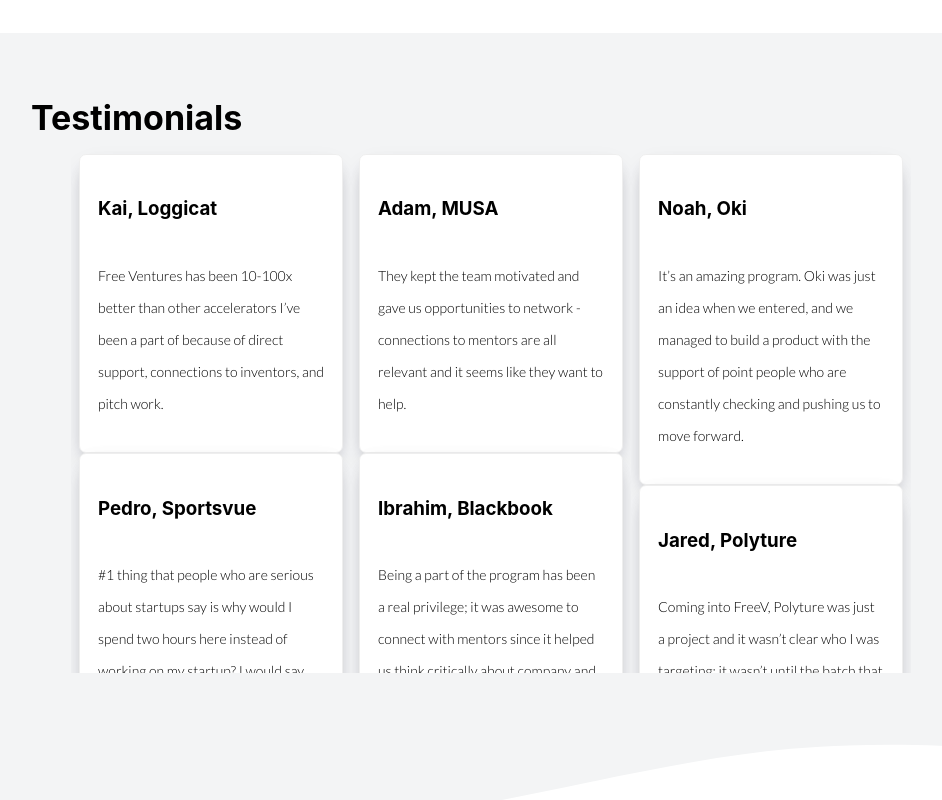
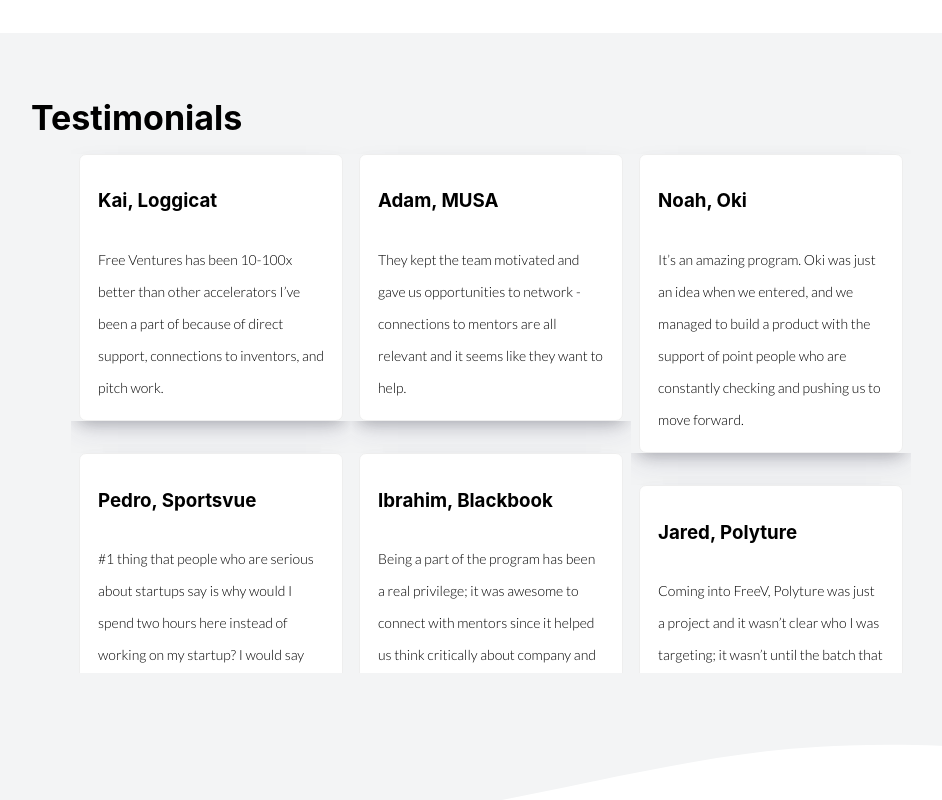
Before and after one commit to Free-Ventures-Cal/website, a React (Create React App) app: page / in a window 1280 px wide. Shown: the part 4120-4920 px from the top of the page, without its empty margins (169-1111 px from the left). Built offline with nearby package versions, Linux system fonts and the light colour scheme.

Commit message:
testimonials: improve card spacing and shadow

```diff
--- a/src/styles/Home.css
+++ b/src/styles/Home.css
@@ -557,6 +557,10 @@ a {
   width: 280px;
   padding-right: 8px;
   padding-left: 8px;
+  margin: 16px 0;
+  box-shadow: 0 13px 27px -5px rgba(50, 50, 93, 0.15),
+    0 8px 16px -8px rgba(0, 0, 0, 0.3), 0 -6px 16px -6px rgba(0, 0, 0, 0.025);
+  transition: all 0.3s ease;
 }
 
 .testimonial-card {
@@ -567,12 +571,6 @@ a {
   flex-flow: row wrap;
   height: 100%;
   padding: 16px 18px;
-  margin: 16px 0;
-
-  box-shadow: 0 13px 27px -5px rgba(50, 50, 93, 0.15),
-    0 8px 16px -8px rgba(0, 0, 0, 0.3), 0 -6px 16px -6px rgba(0, 0, 0, 0.025);
-  transition: all 0.3s ease;
-
   /* Border Style */
   border-color: #eee;
   border-style: solid;
```
